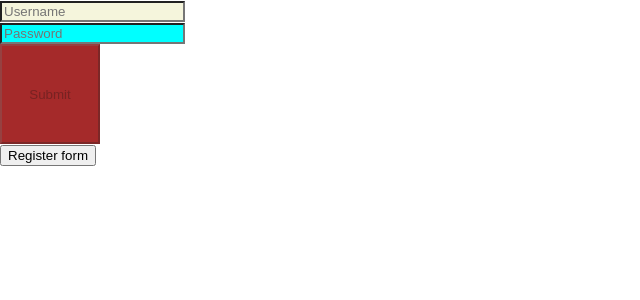
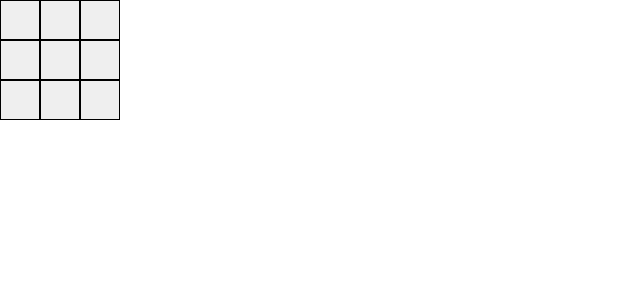
Before and after one commit to markoduspara/Globalsoft_CodeCamp_Fullstack_vol2_Frontend, a React (Create React App) app: page / in a window 1280 px wide. Shown: the top 300 px of the page, without its empty margins (0-640 px from the left). Built offline with nearby package versions, Linux system fonts and the light colour scheme.

Commit message:
Add game grid and use mmock data to show grid squares

```diff
--- a/src/App.tsx
+++ b/src/App.tsx
@@ -12,13 +12,13 @@ function App() {
   console.log(showView);
   return (
     <LoginContext.Provider value={{ showView, setShowView }}>
-      {showView === 'login' ? (
+      {/*   {showView === 'login' ? (
         <LoginForm />
       ) : showView === 'register' ? (
         <RegisterForm />
-      ) : (
-        <GameGrid></GameGrid>
-      )}
+      ) : ( */}
+      <GameGrid></GameGrid>
+      {/*    )} */}
     </LoginContext.Provider>
   );
 }
--- a/src/components/GameGrid/GameGrid.tsx
+++ b/src/components/GameGrid/GameGrid.tsx
@@ -1,31 +1,62 @@
-function Square() {
-  return (
-    <>
-      <button></button>
-    </>
-  );
-}
+import { useEffect, useState } from 'react';
+import Row from '../UI/Row/Row';
+import Square from '../UI/Square/Square';
+import { cloneDeep } from 'lodash';
 
-function Row(content: any) {
-  return <div>{content}</div>;
-}
 const gridCount = 3;
+const mockGridMatrix = [
+  [
+    { index: 1, value: '' },
+    { index: 2, value: '' },
+    { index: 3, value: '' },
+  ],
+  [
+    { index: 4, value: '' },
+    { index: 5, value: '' },
+    { index: 6, value: '' },
+  ],
+  [
+    { index: 7, value: '' },
+    { index: 8, value: '' },
+    { index: 9, value: '' },
+  ],
+];
 //let gridCount : number = Number(prompt("Grid Size?"));
 function GameGrid() {
-  let RowSquares = Array.from({ length: gridCount }, () => <Square />);
-  let Rows = Array.from({ length: gridCount }, () => (
-    <Row content={RowSquares} />
-  ));
+  const [gridMatrix, setGridMatrix] = useState(mockGridMatrix);
 
-  console.log(Rows);
+  useEffect(() => {
+    console.log();
+  }, []);
+
+  /*   const buttonClick = ({ squareIndex, rowIndex }) => {
+    console.log(squareIndex, rowIndex);
+    let newGridMatrix = gridMatrix;
+    newGridMatrix[rowIndex][squareIndex].value = 'X';
+    setGridMatrix([...newGridMatrix]);
+  }; */
+  const buttonClick = ({ squareIndex, rowIndex }) => {
+    console.log(squareIndex, rowIndex);
+    setGridMatrix((currentState) => {
+      let newGridMatrix = [...currentState];
+      newGridMatrix[rowIndex][squareIndex].value = 'X';
+      return newGridMatrix;
+    });
+  };
+  console.log(gridMatrix);
   return (
     <div>
-      {Rows.map(() => (
-        <div>
-          {RowSquares.map(() => (
-            <Square />
+      {gridMatrix.map((row, rowIndex) => (
+        <Row key={rowIndex}>
+          {row.map((square, squareIndex) => (
+            <Square
+              key={square.index}
+              value={square.value}
+              disabled={!!square.value}
+              onClick={() => buttonClick({ squareIndex, rowIndex })}
+            />
           ))}
-        </div>
+        </Row>
       ))}
     </div>
   );
--- /dev/null
+++ b/src/components/UI/Row/Row.css
@@ -0,0 +1,5 @@
+.game-grid-row {
+  display: flex;
+  flex-direction: row;
+  align-items: center;
+}
--- /dev/null
+++ b/src/components/UI/Row/Row.tsx
@@ -0,0 +1,6 @@
+import React from 'react';
+import './Row.css';
+const Row = ({ children }) => {
+  return <div className="game-grid-row">{children}</div>;
+};
+export default Row;
--- /dev/null
+++ b/src/components/UI/Square/Square.css
@@ -0,0 +1,6 @@
+.game-grid-square {
+  height: 40px;
+  width: 40px;
+  text-align: center;
+  border: 1px solid black;
+}
--- /dev/null
+++ b/src/components/UI/Square/Square.tsx
@@ -0,0 +1,12 @@
+import React from 'react';
+import './Square.css';
+
+const Square = (props) => {
+  return (
+    <button className="game-grid-square" {...props}>
+      {props.value}
+    </button>
+  );
+};
+
+export default Square;
```
